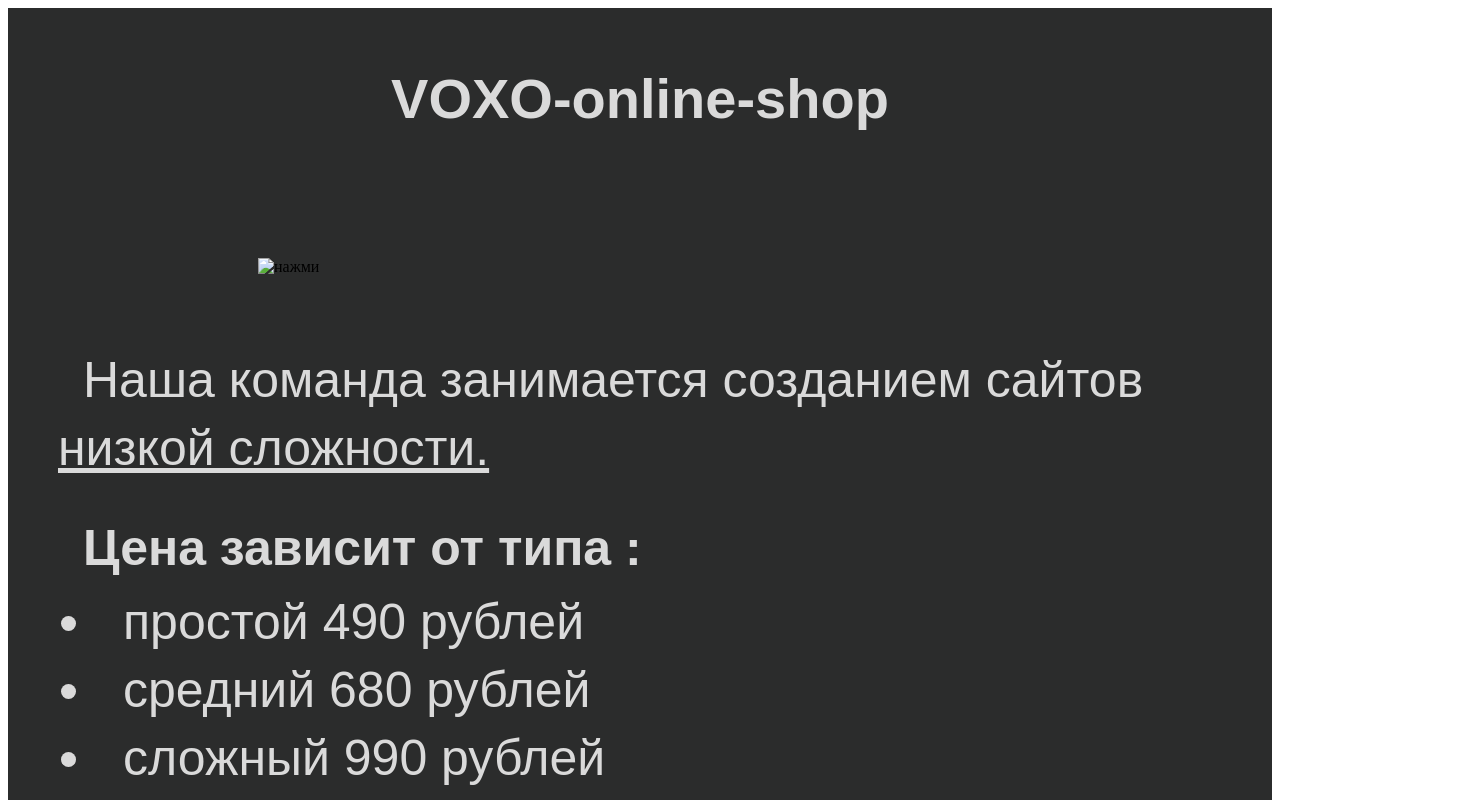
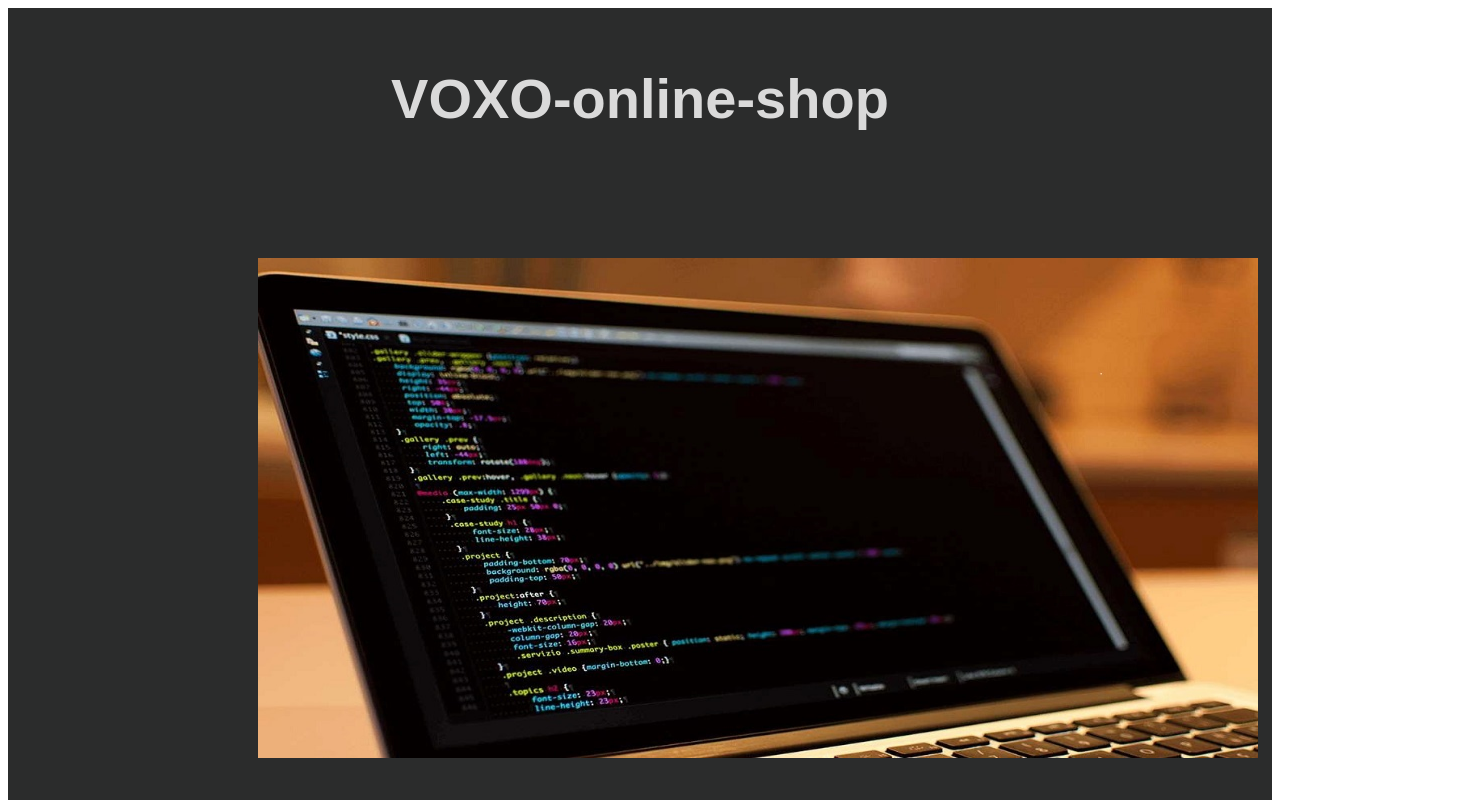
Before and after one commit to Artem4443/VOXOshop-onli, a plain HTML site: page index.html in a window 1280 px wide. Shown: the top 800 px of the page, 1458 px wide, since content can reach past the window. Drawn offline with Linux system fonts and the light colour scheme.

Commit message:
Update index.html

```diff
--- a/index.html
+++ b/index.html
@@ -10,7 +10,7 @@
   <div class="all"> <h1>VOXO-online-shop</h1>
 
         <div class="jpg">
-         <img src="./kosmospro1.jpg" alt="нажми"
+         <img src="https://github.com/Artem4443/VOXOshop-onli/blob/main/JPG/kosmospro1.jpg?raw=true" alt="нажми"
         title="нажми"
          width="1000" height="500"
         >
@@ -61,4 +61,5 @@
             </button>
              </div>
     </body>
+
 </html>
```
